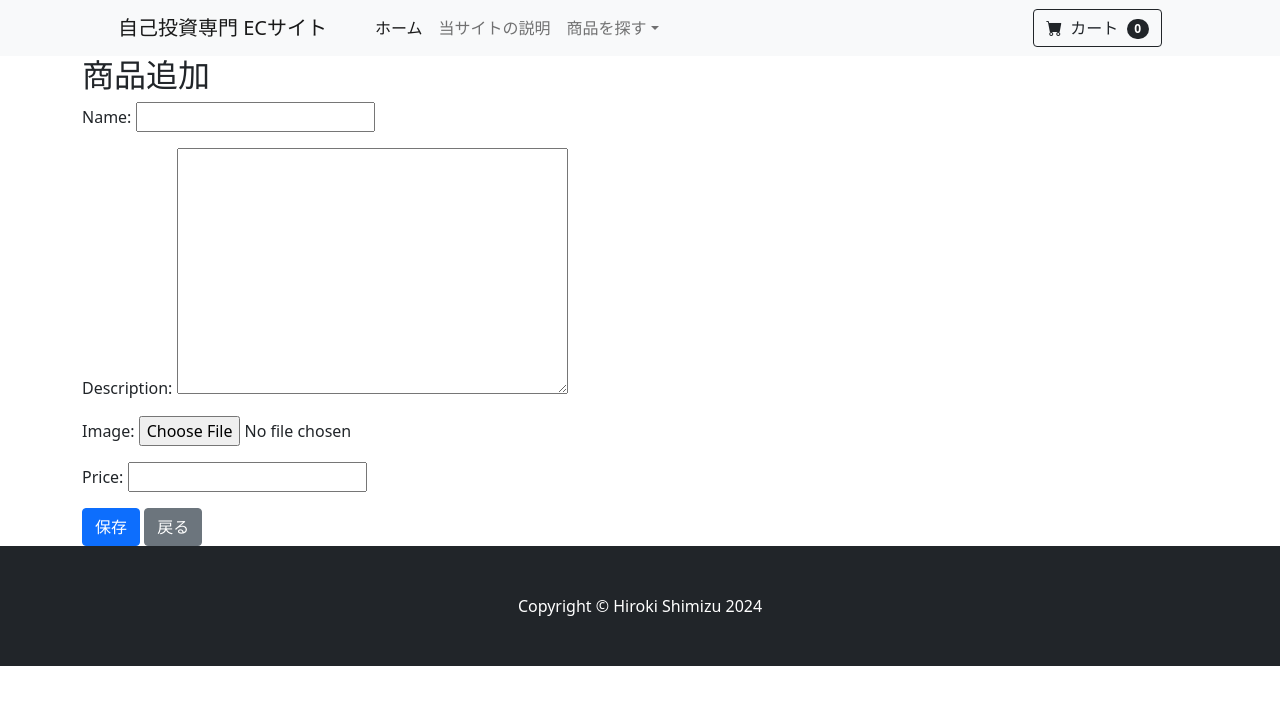
After one commit to hirokishimizu39/django_ec, a Django app: page /create/ in a window 1280 px wide. The commit adds this page. Shown: the top 705 px of the page. Run offline with Django 4.2, Linux system fonts and the light colour scheme.

Commit message:
商品作成機能の実装

```diff
--- /dev/null
+++ b/shop/forms.py
@@ -0,0 +1,8 @@
+from .models import Product
+from django import forms
+
+
+class ProductForm(forms.ModelForm):
+    class Meta:
+        model = Product
+        fields = ['name', 'description', 'image', 'price']
--- /dev/null
+++ b/shop/templates/shop/admin_product_form.html
@@ -0,0 +1,13 @@
+{% extends "base.html" %}
+
+{% block content %}
+<div class="container">
+    <h2>{% if form.instance.pk %}商品編集{% else %}商品追加{% endif %}</h2>
+    <form method="post" enctype="multipart/form-data">
+        {% csrf_token %}
+        {{ form.as_p }}
+        <button type="submit" class="btn btn-primary">保存</button>
+        <a href="{% url 'shop:admin_products_list' %}" class="btn btn-secondary">戻る</a>
+    </form>
+</div>
+{% endblock %}
--- a/shop/templates/shop/admin_products_list.html
+++ b/shop/templates/shop/admin_products_list.html
@@ -3,7 +3,7 @@
 {% block content %}
 <div class="container">
     <h2>商品一覧</h2>
-    <a href="#" class="btn btn-primary mb-3">新規商品追加</a>
+    <a href="{% url 'shop:admin_product_create'%}" class="btn btn-primary mb-3">新規商品追加</a>
     <table class="table">
         <thead>
             <tr>
--- a/shop/urls.py
+++ b/shop/urls.py
@@ -8,7 +8,8 @@ urlpatterns = [
     path('index/', views.ProductListView.as_view(), name='product_list'),
     path('detail/<int:pk>', views.ProductDetailView.as_view(), name='product_details'),
 
-    # 管理者用の商品管理ページ
+    # 管理者用の商品管理ページ 'admin/products/'
     path('list/', views.AdminProductListView.as_view(), name='admin_products_list'),
+    path('create/', views.AdminProductCreateView.as_view(), name='admin_product_create'),
     path('', views.ProductListView.as_view(), name='product_list'),
 ]
--- a/shop/views.py
+++ b/shop/views.py
@@ -33,3 +33,9 @@ class AdminProductListView(ListView):
     model = Product
     template_name = 'shop/admin_products_list.html'
     context_object_name = 'products'
+
+class AdminProductCreateView(CreateView):
+    model = Product
+    form_class = ProductForm
+    template_name = 'shop/admin_product_form.html'
+    success_url = reverse_lazy('shop:admin_products_list')
```
Also changed, not shown: media/images/Screenshot_2024-12-07_at_14.45.39.png (added).
